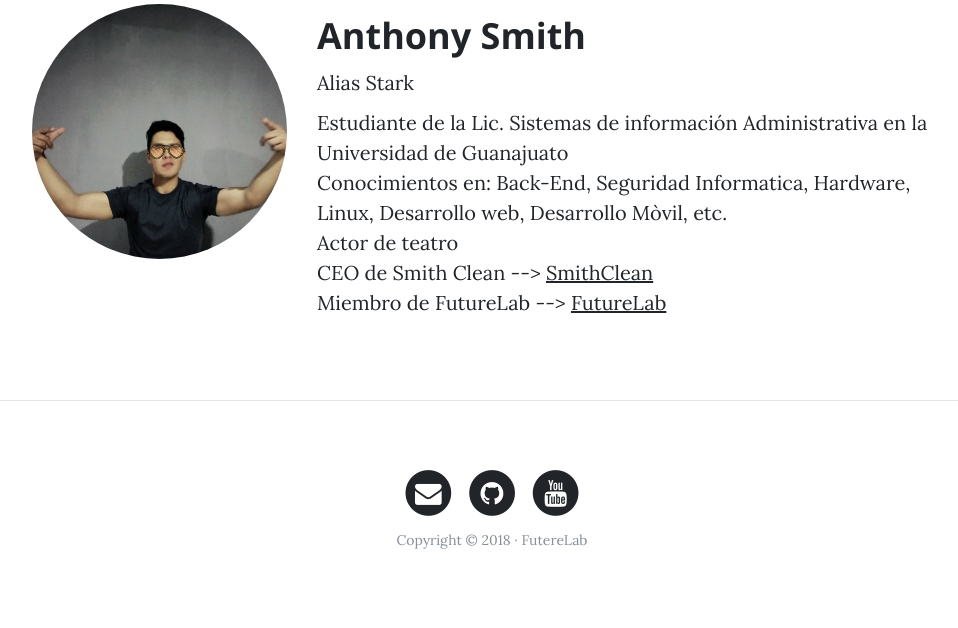
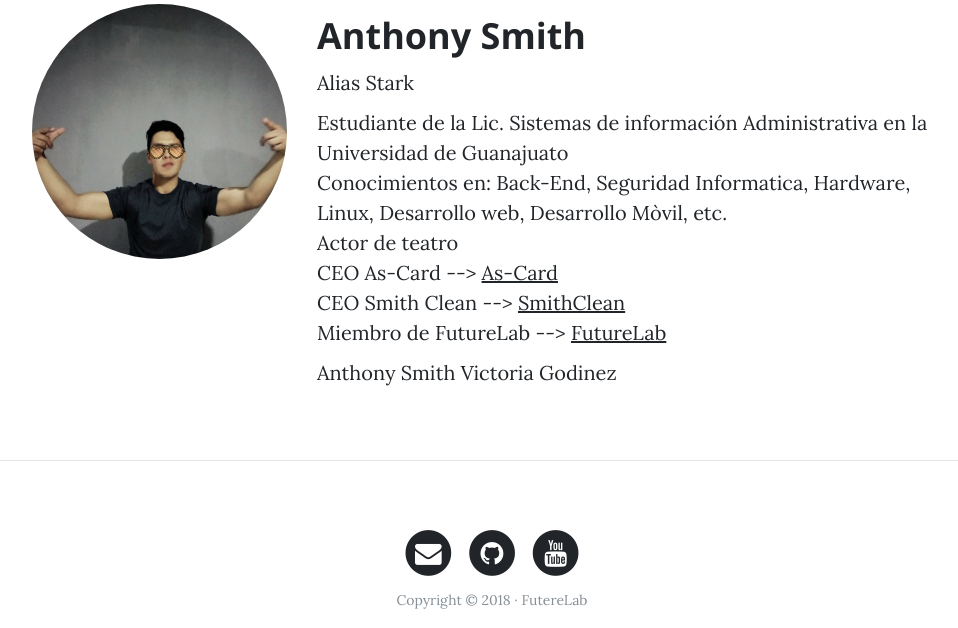
Before and after one commit to AnthonySmith96/WebPersonal, a Django app: page /about/ in a window 1280 px wide. Shown: the part 598-1226 px from the top of the page, without its empty margins (148-1106 px from the left). Before the commit the page ends 1147 px from the top, so only its background shows below. Run offline with Django 3.2, Linux system fonts and the light colour scheme; some libraries are stand-ins or nearby versions.

Commit message:
Update About
Create a card for Linkedin

```diff
--- a/core/templates/core/about.html
+++ b/core/templates/core/about.html
@@ -21,9 +21,11 @@
           <p>Estudiante de la Lic. Sistemas de información Administrativa en la Universidad de Guanajuato <br/>
              Conocimientos en: Back-End, Seguridad Informatica, Hardware, Linux, Desarrollo web, Desarrollo Mòvil, etc.<br/>
              Actor de teatro<br/>
-             CEO de Smith Clean --> <a href="https://www.facebook.com/SmithClean/">SmithClean</a> <br/>
+             CEO As-Card --> <a href="https://ascardmx.github.io/As-Card/">As-Card</a> <br/>
+             CEO Smith Clean --> <a href="https://www.facebook.com/SmithClean/">SmithClean</a> <br/>
              Miembro de FutureLab --> <a href="https://www.facebook.com/f.lab.mx/">FutureLab</a>
              </p>
+            <div class="LI-profile-badge"  data-version="v1" data-size="medium" data-locale="es_ES" data-type="horizontal" data-theme="dark" data-vanity="anthonysmithvg"><a class="LI-simple-link" href='https://mx.linkedin.com/in/anthonysmithvg?trk=profile-badge'>Anthony Smith Victoria Godinez</a></div>
         </div>
       </div>
     </div>
```
